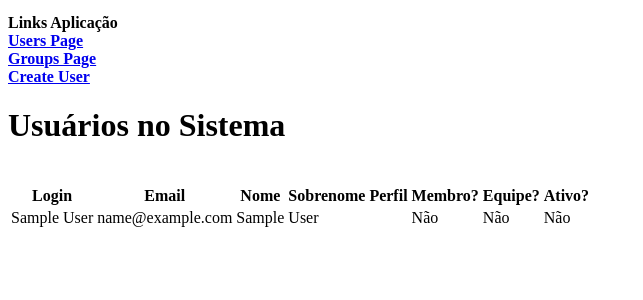
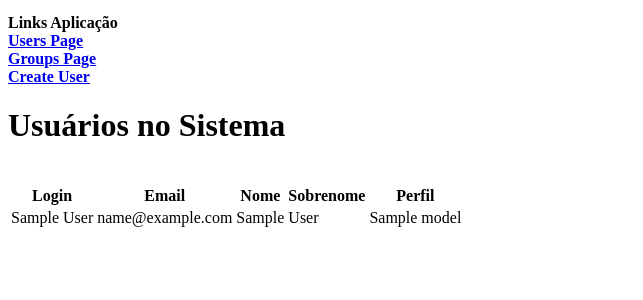
Before and after one commit to LucasFFreitas07/ITSM, a Django app: template ITSM/templates/users.html in a window 1280 px wide. Shown: the part 246-546 px from the top of the page, without its empty margins (0-643 px from the left). Run offline with Django 5.2, Linux system fonts and the light colour scheme; the template is opened without the code that fills it: values that come from a table or form of the project are taken from there, others are empty; tables that the repository leaves empty hold one stand-in row (values such as "Sample post"); parts of the project's set-up code (start-up, migrations or seed data) failed here and were passed over.

Commit message:
:card_file_box: Update view of role in User Page

```diff
--- a/ITSM/templates/users.html
+++ b/ITSM/templates/users.html
@@ -18,9 +18,6 @@
             <th>Nome</th>
             <th>Sobrenome</th>
             <th>Perfil</th>
-            <th>Membro?</th>
-            <th>Equipe?</th>
-            <th>Ativo?</th>
         </tr>
         {% for user in users %}
         <tr>
@@ -29,13 +26,10 @@
             <td>{{ user.first_name }}</td>
             <td>{{ user.last_name }}</td>
             <td>
-                {% for group in user.groups.all %}
-                    {{ group.name }}{% if not forloop.last %}, {% endif %}
+                {% for role in role.all %}
+                    {{ role.name }}{% if not forloop.last %}, {% endif %}
                 {% endfor %}
             </td>
-            <td>{{ user.is_staff|yesno:"Sim,Não" }}</td>
-            <td>{{ user.is_superuser|yesno:"Sim,Não" }}</td>
-            <td>{{ user.is_active|yesno:"Sim,Não" }}</td>
         </tr>
         {% endfor %}
     </table>
--- a/ITSM/views.py
+++ b/ITSM/views.py
@@ -135,9 +135,11 @@ def index(request):
 
 def users(request):
     users = ITSM_User_Model.objects.all().order_by('name')
+    role = ITSM_Group_Model.objects.all()
     template = loader.get_template('users.html')
     context = {
         'users': users,
+        'role': role
     }
     return HttpResponse(template.render(context, request))
 
```
